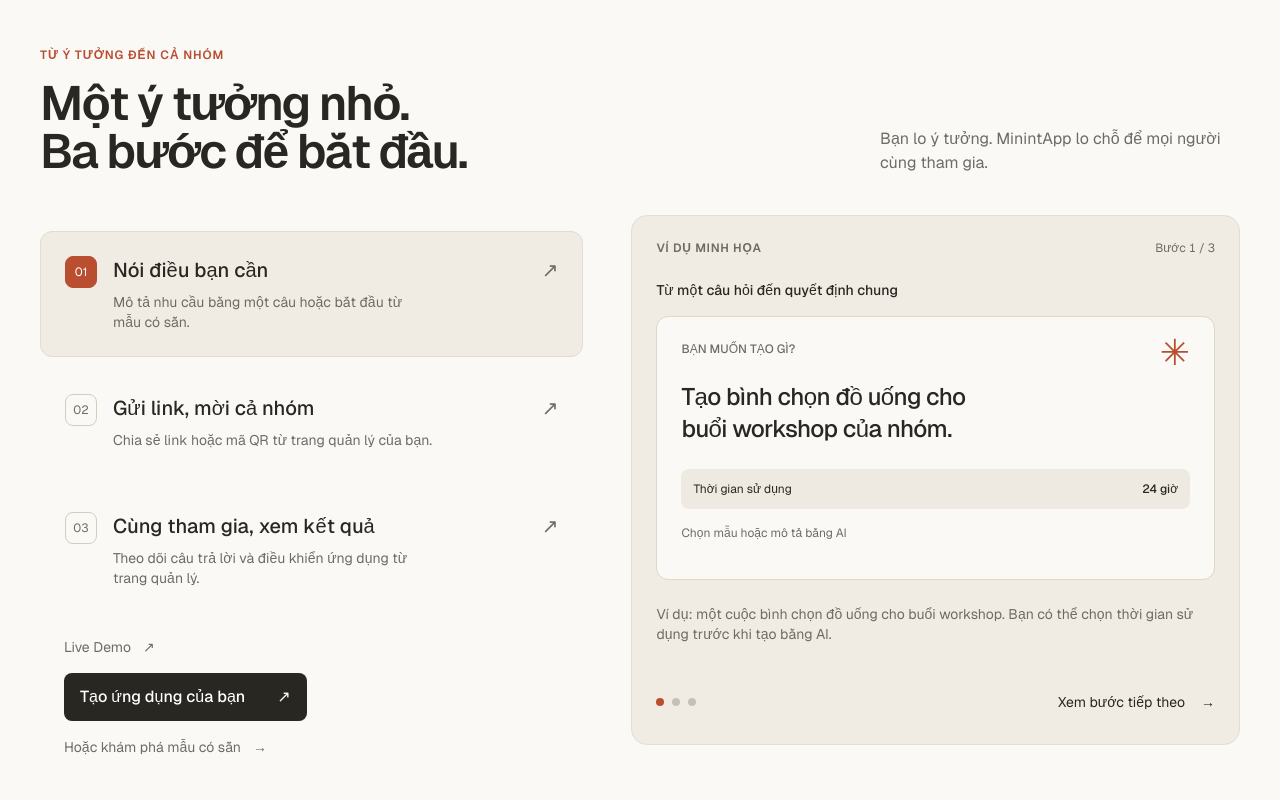
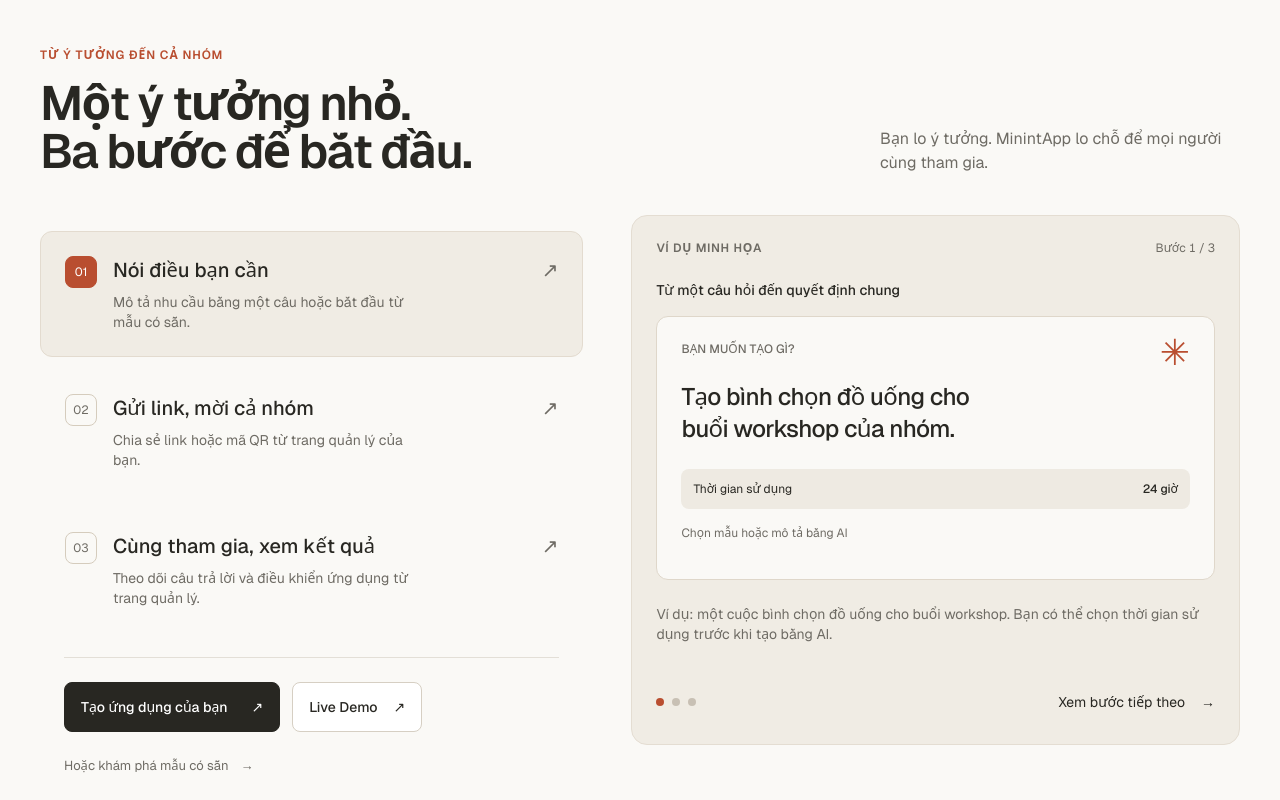
Before and after one commit to 95Lab/minintapp, a Next.js app: page / in a window 1280 px wide. Shown: the part 1780-2580 px from the top of the page. Built offline with nearby package versions, Linux system fonts and the light colour scheme; no server answers.

Commit message:
fix: improve how it works contrast and action hierarchy

```diff
--- a/src/components/create/how-it-works.module.css
+++ b/src/components/create/how-it-works.module.css
@@ -1,4 +1,4 @@
-.section.section { padding:64px 0 80px;margin:0;scroll-margin-top:32px;border:0;border-top:1px solid var(--line);border-radius:0;background:transparent; }
+.section.section { --ink:#282722;--muted:#6e6b64;--accent:#b94e30;--line:#e3dfd7;color:var(--ink);font-family:Geist,system-ui,sans-serif; padding:64px 0 80px;margin:0;scroll-margin-top:32px;border:0;border-top:1px solid var(--line);border-radius:0;background:transparent; }
 .heading { display:grid;grid-template-columns:1.3fr 1fr;column-gap:64px;align-items:end;margin-bottom:40px; }
 .eyebrow { grid-column:1/-1;color:var(--accent);font-size:12px;line-height:16px;font-weight:600;letter-spacing:.08em;margin-bottom:16px!important; }
 .heading h2 { font-size:48px;line-height:48px;font-weight:600;letter-spacing:-.04em;max-width:680px; }
@@ -16,10 +16,10 @@
 .step strong { display:block;font-size:20px;line-height:28px;font-weight:500;margin-bottom:8px; }
 .description { display:block;color:var(--muted);font-size:14px;line-height:20px;max-width:320px; }
 .arrow { margin-left:auto;color:var(--muted);font-size:20px;line-height:28px; }
-.startLinks { padding:24px;display:grid;justify-items:start;gap:16px; }
-.primary { display:inline-flex;gap:32px;align-items:center;padding:12px 16px;background:var(--ink);color:white!important;border-radius:8px;font-size:16px;line-height:24px;font-weight:500; }
+.startLinks { padding:24px 0 0;display:flex;flex-wrap:wrap;align-items:center;gap:12px; border-top:1px solid var(--line);margin:24px 24px 0; }
+.primary { display:inline-flex;gap:24px;align-items:center;justify-content:space-between;min-height:48px;padding:12px 16px;background:var(--ink);color:#fff!important;border:1px solid var(--ink);border-radius:8px;font-size:14px;line-height:24px;font-weight:500;text-decoration:none; }
 .primary:hover { background:var(--accent); }
-.secondary { display:inline-flex;gap:12px;align-items:center;font-size:14px;line-height:20px;color:var(--muted)!important; }
+.secondary { display:inline-flex;gap:12px;align-items:center;min-height:44px;font-size:14px;line-height:20px;color:var(--muted)!important;text-underline-offset:4px; }
 .secondary:hover { color:var(--accent)!important; }
 .preview { min-width:0;background:#f0ece4;border:1px solid #e4ddd2;border-radius:16px;padding:24px; }
 .previewHeader { display:flex;gap:16px;justify-content:space-between;align-items:center;margin-bottom:24px; }
@@ -60,3 +60,7 @@
 @media(max-width:720px) { .section.section { padding:40px 0; }.heading { grid-template-columns:1fr;margin-bottom:24px;gap:16px; }.eyebrow { margin-bottom:0!important; }.heading h2 { font-size:30px;line-height:36px; }.lead { justify-self:start;max-width:400px;font-size:14px;line-height:20px; }.walkthrough { grid-template-columns:1fr;gap:24px; }.stepsSide { display:contents; }.steps { gap:8px; }.step { padding:16px; }.step strong { font-size:16px;line-height:24px;margin-bottom:4px; }.number { width:24px;height:24px; }.description { max-width:none; }.startLinks { grid-row:3;padding:0 8px; }.preview { padding:16px; }.demo { min-height:0; }.promptDemo,.shareDemo,.resultsDemo { min-height:0;padding:24px; }.prompt { font-size:20px;line-height:28px; }.previewHeader { margin-bottom:16px; }.previewFooter { margin-top:16px; }.exampleTitle { font-size:12px;line-height:16px; }.detail { margin-top:16px!important; }.previewFooter button { gap:8px; } }
 @media(max-width:720px) { .secondary,.previewFooter button { min-height:44px; } }
 @media(prefers-reduced-motion:reduce) { .demo { animation:none; } }
+
+.section *{box-sizing:border-box}.section :is(h2,h3,p){margin:0}.section :is(h2,h3,p,strong){overflow-wrap:anywhere}.section :is(a,button):focus-visible{outline:2px solid var(--accent);outline-offset:4px}.step{font-family:inherit;cursor:pointer;min-height:96px}.step>span:nth-child(2){min-width:0;flex:1}.demoLink{display:inline-flex;align-items:center;justify-content:center;gap:16px;min-height:48px;padding:12px 16px;border:1px solid #d6cfc3;border-radius:8px;background:#fff;color:var(--ink)!important;font-size:14px;line-height:24px;font-weight:500;text-decoration:none}.demoLink:hover{border-color:var(--accent);color:var(--accent)!important}.startLinks>.secondary{flex-basis:100%;font-size:13px}.primary:hover{border-color:var(--accent)}
+@media(max-width:720px){.startLinks{margin:0;padding:20px 0 0;display:grid;grid-template-columns:minmax(0,1fr) auto;gap:12px}.startLinks>.secondary{grid-column:1/-1}.primary{gap:12px}.demoLink{gap:8px}.step{min-height:88px}.previewHeader{flex-wrap:wrap;gap:8px}}
+@media(max-width:360px){.startLinks{grid-template-columns:1fr}.startLinks .primary,.demoLink{width:100%;justify-content:space-between}.promptDemo,.shareDemo,.resultsDemo{padding:18px}}
--- a/src/components/create/how-it-works.tsx
+++ b/src/components/create/how-it-works.tsx
@@ -30,7 +30,7 @@ export function HowItWorks({ locale }: { locale: Locale }) {
   return <section id="how-it-works" className={styles.section} aria-labelledby="how-title">
     <div className={styles.heading}><p className={styles.eyebrow}>{c.eyebrow}</p><h2 id="how-title">{c.title.split("\n").map(line => <span key={line}>{line}</span>)}</h2><p className={styles.lead}>{c.lead}</p></div>
     <div className={styles.walkthrough}>
-      <div className={styles.stepsSide}><ol className={styles.steps}>{c.steps.map((step, i) => <li key={step.title}><button type="button" className={styles.step} aria-pressed={active === i} aria-controls="how-preview" onClick={() => setActive(i)}><span className={styles.number} aria-hidden="true">0{i + 1}</span><span><strong>{step.title}</strong><span className={styles.description}>{step.description}</span></span><span className={styles.arrow} aria-hidden="true">↗</span></button></li>)}</ol><div className={styles.startLinks}><a href="/how-it-works#live-demo" className={styles.secondary}>Live Demo <span aria-hidden="true">↗</span></a><a href="/#create" className={styles.primary}>{c.cta}<span aria-hidden="true">↗</span></a><a href="/templates" className={styles.secondary}>{c.templates}<span aria-hidden="true">→</span></a></div></div>
+      <div className={styles.stepsSide}><ol className={styles.steps}>{c.steps.map((step, i) => <li key={step.title}><button type="button" className={styles.step} aria-pressed={active === i} aria-controls="how-preview" onClick={() => setActive(i)}><span className={styles.number} aria-hidden="true">0{i + 1}</span><span><strong>{step.title}</strong><span className={styles.description}>{step.description}</span></span><span className={styles.arrow} aria-hidden="true">↗</span></button></li>)}</ol><div className={styles.startLinks}><a href="/#create" className={styles.primary}>{c.cta}<span aria-hidden="true">↗</span></a><a href="/how-it-works#live-demo" className={styles.demoLink}>Live Demo <span aria-hidden="true">↗</span></a><a href="/templates" className={styles.secondary}>{c.templates}<span aria-hidden="true">→</span></a></div></div>
       <div id="how-preview" className={styles.preview} role="region" aria-label={c.region}>
         <div className={styles.previewHeader}><span className={styles.example}>{c.example}</span><span className={styles.progress}>{c.step} {active + 1} {c.of} 3</span></div>
         <div className={styles.demo} key={active}>
```
Also changed, not shown: 3 other files (tests, documents, lock files or other folders).
